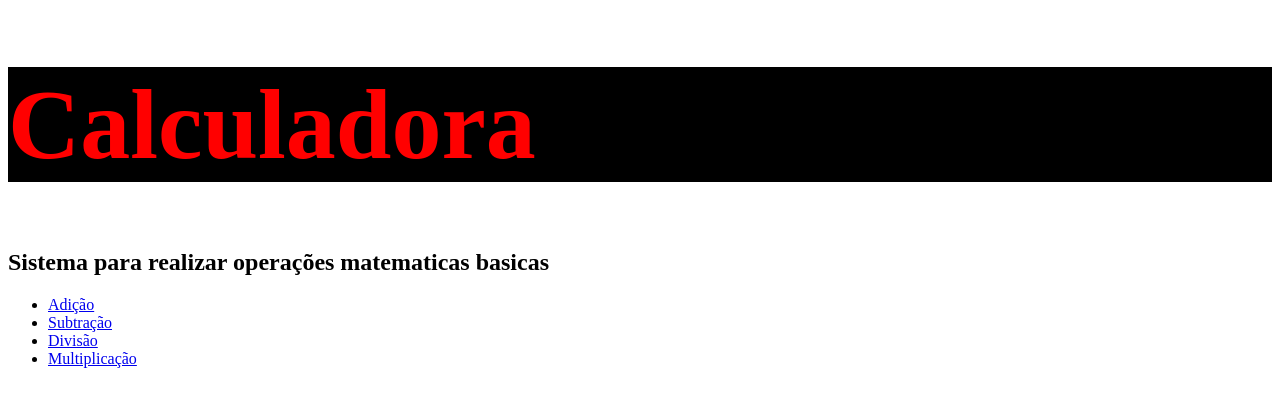
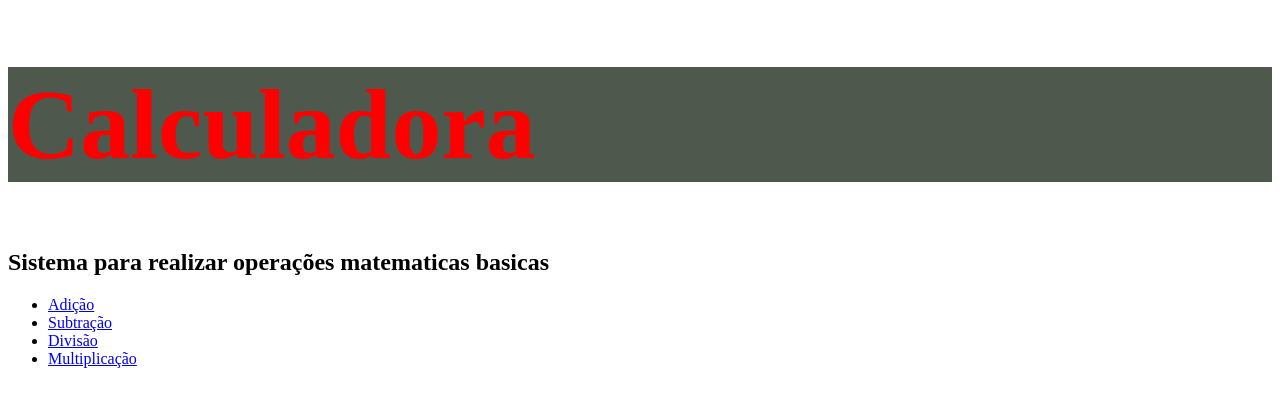
Before and after one commit to SthefanyRVargas/Calculadora, a plain HTML site: page index.html in a window 1280 px wide. Drawn offline with Linux system fonts and the light colour scheme.

Commit message:
Update index.html

```diff
--- a/index.html
+++ b/index.html
@@ -6,7 +6,7 @@
   </head>
 
   <body>
-    <h1 style="color: red; background-color: black; width: 100%; font-size: 100px">Calculadora</h1>
+    <h1 style="color: red; background-color: #4F584D; width: 100%; font-size: 100px">Calculadora</h1>
     <h2>Sistema para realizar operações matematicas basicas</h2>
 
     <ul>
```
